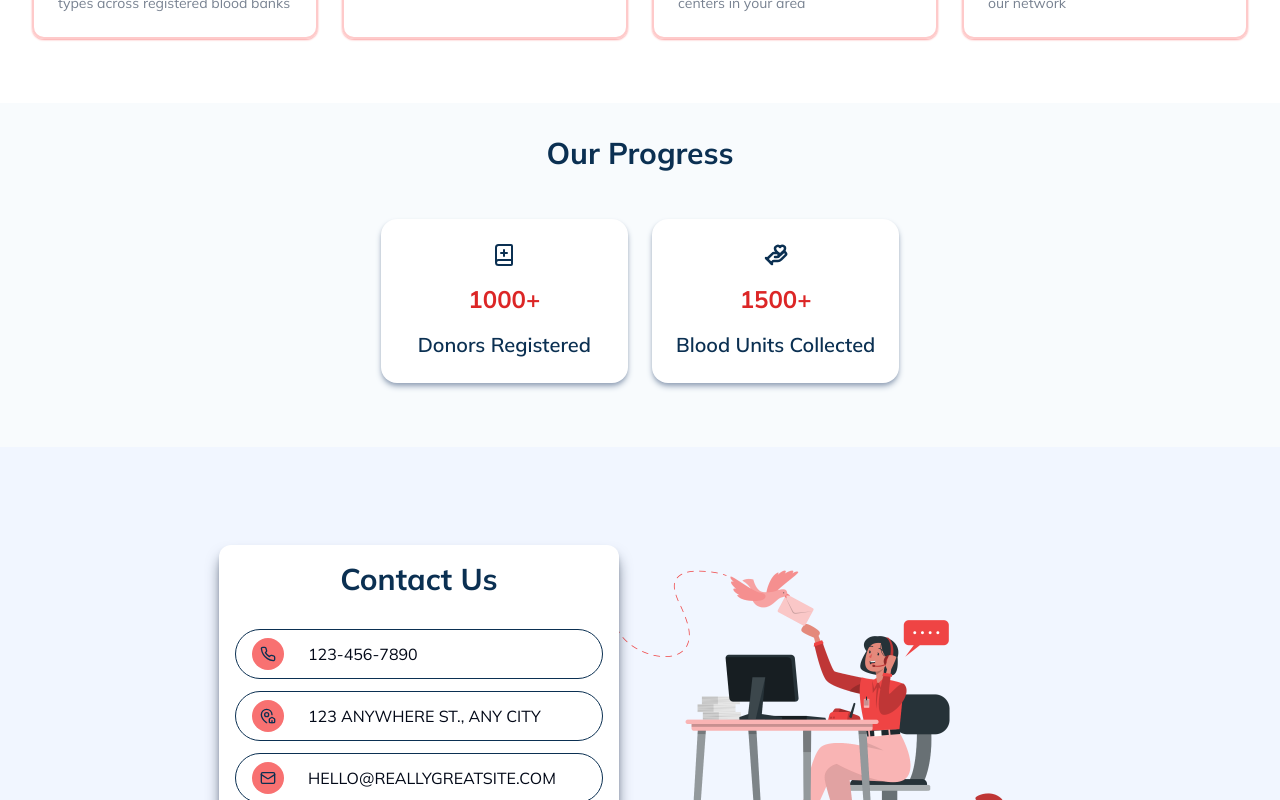
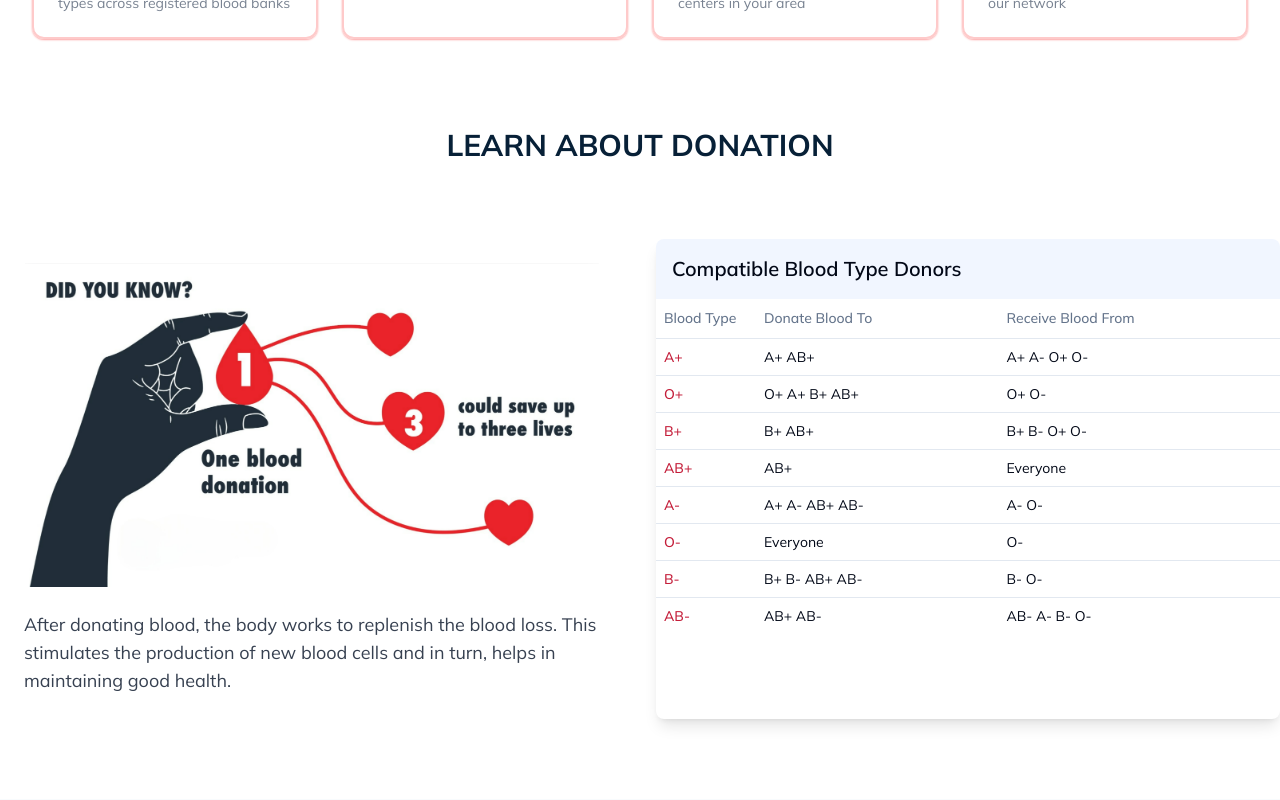
Before and after one commit to THEFZNKHAN/blood_bank, a Next.js app: page / in a window 1280 px wide. Shown: the part 840-1640 px from the top of the page. Built offline with nearby package versions, Linux system fonts and the light colour scheme; no server answers.

Commit message:
created Learn About section on Home page

```diff
--- a/src/app/page.tsx
+++ b/src/app/page.tsx
@@ -6,6 +6,7 @@ import FeatureCards from "@/components/ui/feature-card";
 import ProgressCard from "@/components/ui/progress-card";
 import { Mail, MapPinHouse, MoveRight, Phone } from "lucide-react";
 import NavBar from "@/components/nav-bar";
+import { LearnAboutDonation } from "@/components/learn-about-donation";
 
 const Home = async () => {
 	const user = await currentUser();
@@ -42,11 +43,13 @@ const Home = async () => {
 					/>
 				</section>
 			</div>
+
 			<div className="flex flex-col items-center mt-8">
 				<h1 className="text-[#0b3052] text-3xl font-bold mb-4 ">
 					Our Features
 				</h1>
 				<FeatureCards />
+				<LearnAboutDonation />
 				<div className="flex flex-col items-center mt-8  w-full py-8 bg-[#f8fbfd] ">
 					<h1 className="text-[#0b3052] text-3xl font-bold mb-4 ">
 						Our Progress
@@ -54,6 +57,7 @@ const Home = async () => {
 					<ProgressCard />
 				</div>
 			</div>
+
 			<div className="bg-[#f1f6ff] flex justify-center items-center py-4  gap-[-100px] ">
 				<div className="bg-white shadow-lg shadow-slate-600 h-[400px] w-[400px] mt-16 rounded-xl px-4 py-4 flex flex-col items-center gap-8  mr-[-58px] z-10">
 					<h1 className="text-[#0b3052] text-3xl font-bold">
--- /dev/null
+++ b/src/components/learn-about-donation.tsx
@@ -0,0 +1,82 @@
+import Image from "next/image"
+import { Table, TableBody, TableCell, TableHead, TableHeader, TableRow } from "@/components/ui/table"
+import { Button } from "@/components/ui/button"
+
+const compatibilityData = [
+  { bloodType: "A+", donateTo: "A+ AB+", receiveFrom: "A+ A- O+ O-" },
+  { bloodType: "O+", donateTo: "O+ A+ B+ AB+", receiveFrom: "O+ O-" },
+  { bloodType: "B+", donateTo: "B+ AB+", receiveFrom: "B+ B- O+ O-" },
+  { bloodType: "AB+", donateTo: "AB+", receiveFrom: "Everyone" },
+  { bloodType: "A-", donateTo: "A+ A- AB+ AB-", receiveFrom: "A- O-" },
+  { bloodType: "O-", donateTo: "Everyone", receiveFrom: "O-" },
+  { bloodType: "B-", donateTo: "B+ B- AB+ AB-", receiveFrom: "B- O-" },
+  { bloodType: "AB-", donateTo: "AB+ AB-", receiveFrom: "AB- A- B- O-" },
+]
+
+export function LearnAboutDonation() {
+  return (
+    <section className="relative py-12 mt-14">
+      <h1 className="text-3xl font-bold text-center text-[#072037] absolute top-0 left-0 right-0 z-10">
+        LEARN ABOUT DONATION
+      </h1>
+
+      <div className="container mx-auto max-w-7xl mt-16">
+        <div className="grid md:grid-cols-2 gap-8">
+          {/* Left Section with Image and Text */}
+          <div className="relative">
+            <div className=" p-6 rounded-lg">
+              <div className="relative aspect-[16/9]">
+                <Image
+                  src="/learn-about-donation.png"
+                  alt="One blood donation can save three lives"
+                  fill
+                  className="object-contain"
+                />
+              </div>
+
+              <div className="mt-6 space-y-4">
+                <p className="text-lg text-gray-700">
+                  After donating blood, the body works to replenish the blood loss.
+                  This stimulates the production of new blood cells and in turn,
+                  helps in maintaining good health.
+                </p>
+              </div>
+            </div>
+          </div>
+
+          {/* Right Section with Table */}
+          <div className="bg-white rounded-lg shadow-lg overflow-hidden">
+            <div className="bg-[#f1f6ff] text-[0b3052] p-4">
+              <h3 className="text-xl font-semibold">
+                Compatible Blood Type Donors
+              </h3>
+            </div>
+
+            <div className="overflow-x-auto">
+              <Table>
+                <TableHeader>
+                  <TableRow>
+                    <TableHead className="w-[100px]">Blood Type</TableHead>
+                    <TableHead>Donate Blood To</TableHead>
+                    <TableHead>Receive Blood From</TableHead>
+                  </TableRow>
+                </TableHeader>
+                <TableBody>
+                  {compatibilityData.map((row) => (
+                    <TableRow key={row.bloodType}>
+                      <TableCell className="font-medium text-[#C41E3A]">
+                        {row.bloodType}
+                      </TableCell>
+                      <TableCell>{row.donateTo}</TableCell>
+                      <TableCell>{row.receiveFrom}</TableCell>
+                    </TableRow>
+                  ))}
+                </TableBody>
+              </Table>
+            </div>
+          </div>
+        </div>
+      </div>
+    </section>
+  )
+}
--- /dev/null
+++ b/src/components/ui/table.tsx
@@ -0,0 +1,120 @@
+import * as React from "react"
+
+import { cn } from "@/lib/utils"
+
+const Table = React.forwardRef<
+  HTMLTableElement,
+  React.HTMLAttributes<HTMLTableElement>
+>(({ className, ...props }, ref) => (
+  <div className="relative w-full overflow-auto">
+    <table
+      ref={ref}
+      className={cn("w-full caption-bottom text-sm", className)}
+      {...props}
+    />
+  </div>
+))
+Table.displayName = "Table"
+
+const TableHeader = React.forwardRef<
+  HTMLTableSectionElement,
+  React.HTMLAttributes<HTMLTableSectionElement>
+>(({ className, ...props }, ref) => (
+  <thead ref={ref} className={cn("[&_tr]:border-b", className)} {...props} />
+))
+TableHeader.displayName = "TableHeader"
+
+const TableBody = React.forwardRef<
+  HTMLTableSectionElement,
+  React.HTMLAttributes<HTMLTableSectionElement>
+>(({ className, ...props }, ref) => (
+  <tbody
+    ref={ref}
+    className={cn("[&_tr:last-child]:border-0", className)}
+    {...props}
+  />
+))
+TableBody.displayName = "TableBody"
+
+const TableFooter = React.forwardRef<
+  HTMLTableSectionElement,
+  React.HTMLAttributes<HTMLTableSectionElement>
+>(({ className, ...props }, ref) => (
+  <tfoot
+    ref={ref}
+    className={cn(
+      "border-t bg-muted/50 font-medium [&>tr]:last:border-b-0",
+      className
+    )}
+    {...props}
+  />
+))
+TableFooter.displayName = "TableFooter"
+
+const TableRow = React.forwardRef<
+  HTMLTableRowElement,
+  React.HTMLAttributes<HTMLTableRowElement>
+>(({ className, ...props }, ref) => (
+  <tr
+    ref={ref}
+    className={cn(
+      "border-b transition-colors hover:bg-muted/50 data-[state=selected]:bg-muted",
+      className
+    )}
+    {...props}
+  />
+))
+TableRow.displayName = "TableRow"
+
+const TableHead = React.forwardRef<
+  HTMLTableCellElement,
+  React.ThHTMLAttributes<HTMLTableCellElement>
+>(({ className, ...props }, ref) => (
+  <th
+    ref={ref}
+    className={cn(
+      "h-10 px-2 text-left align-middle font-medium text-muted-foreground [&:has([role=checkbox])]:pr-0 [&>[role=checkbox]]:translate-y-[2px]",
+      className
+    )}
+    {...props}
+  />
+))
+TableHead.displayName = "TableHead"
+
+const TableCell = React.forwardRef<
+  HTMLTableCellElement,
+  React.TdHTMLAttributes<HTMLTableCellElement>
+>(({ className, ...props }, ref) => (
+  <td
+    ref={ref}
+    className={cn(
+      "p-2 align-middle [&:has([role=checkbox])]:pr-0 [&>[role=checkbox]]:translate-y-[2px]",
+      className
+    )}
+    {...props}
+  />
+))
+TableCell.displayName = "TableCell"
+
+const TableCaption = React.forwardRef<
+  HTMLTableCaptionElement,
+  React.HTMLAttributes<HTMLTableCaptionElement>
+>(({ className, ...props }, ref) => (
+  <caption
+    ref={ref}
+    className={cn("mt-4 text-sm text-muted-foreground", className)}
+    {...props}
+  />
+))
+TableCaption.displayName = "TableCaption"
+
+export {
+  Table,
+  TableHeader,
+  TableBody,
+  TableFooter,
+  TableHead,
+  TableRow,
+  TableCell,
+  TableCaption,
+}
```
Also changed, not shown: public/learn-about-donation.png (added).
